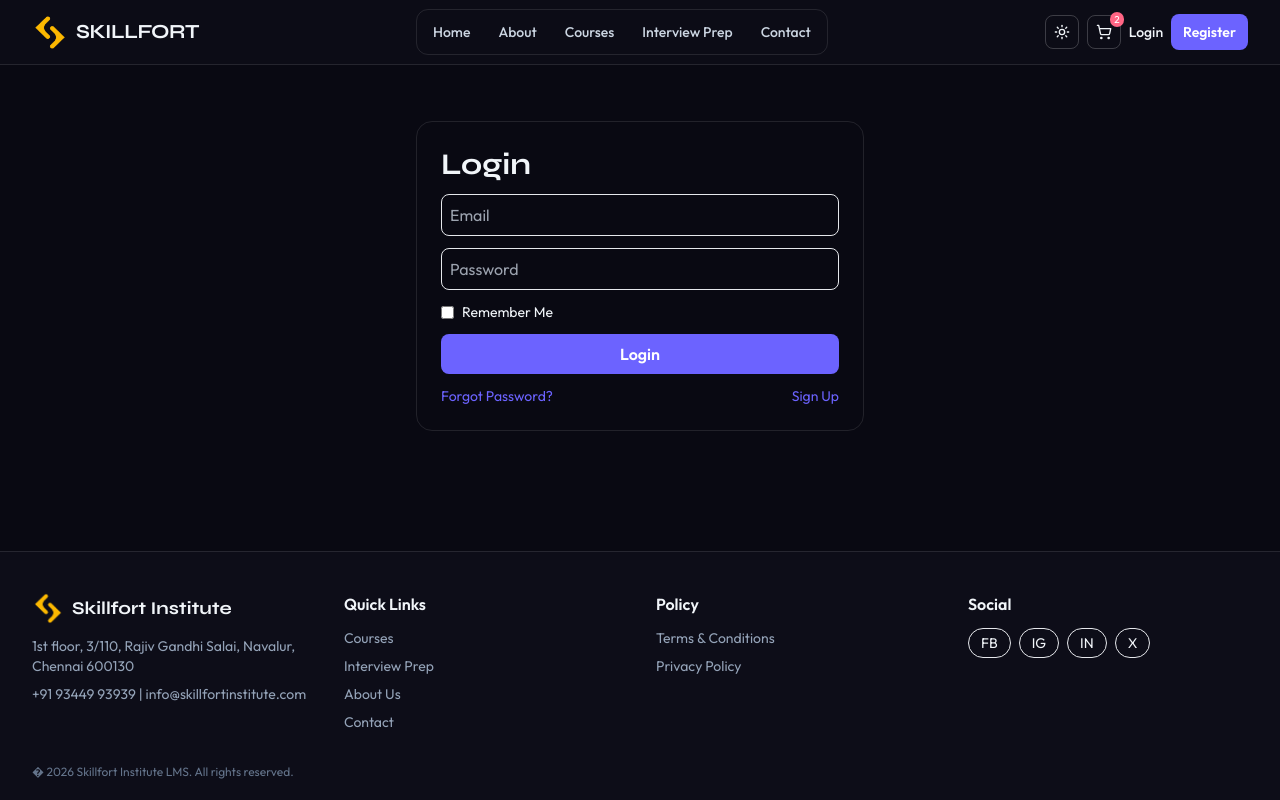
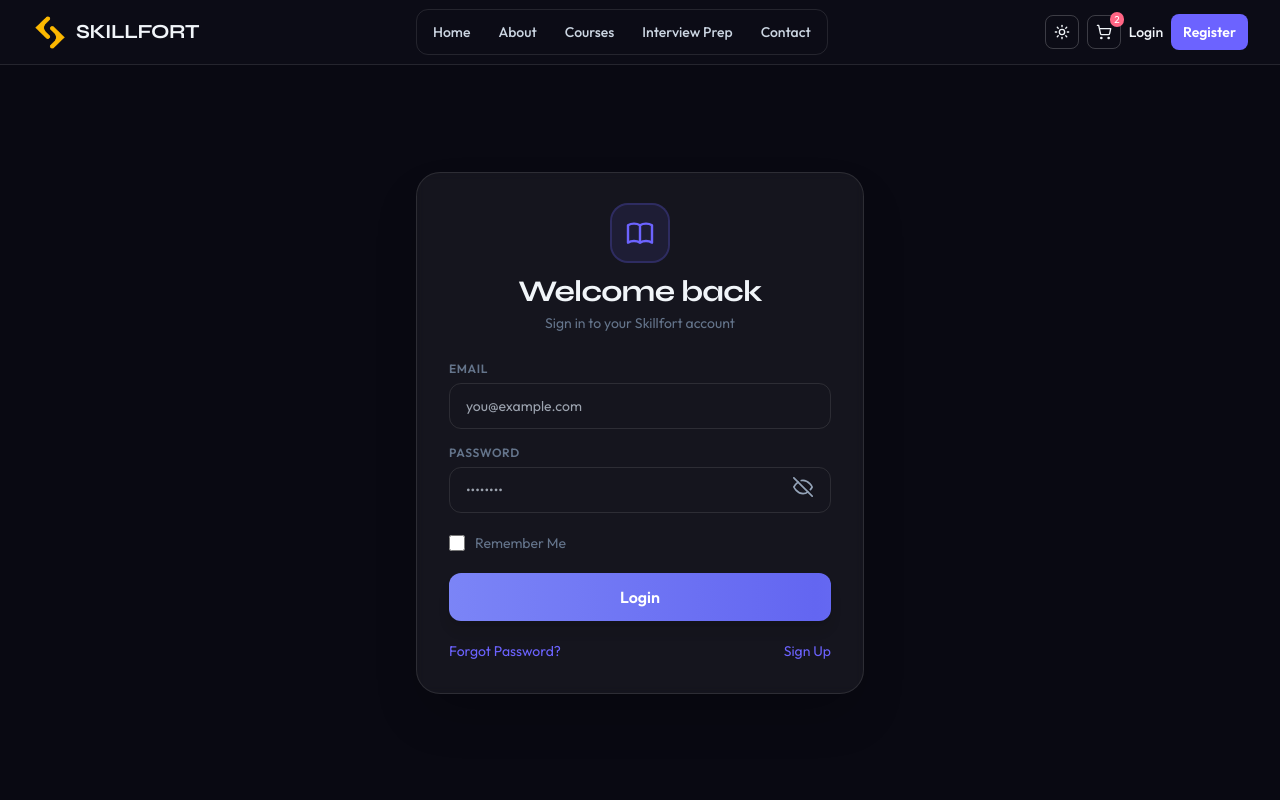
Before and after one commit to Kirubahar-Dev/skillfort-lms-frontend, a React (Vite) app: page /login in a window 1280 px wide. Shown: the top 800 px of the page. Built offline with nearby package versions, Linux system fonts and the light colour scheme; no server answers.

Commit message:
feat: creative login page with eye toggle animation, better error messages

```diff
--- a/src/pages/public/LoginPage.jsx
+++ b/src/pages/public/LoginPage.jsx
@@ -1,36 +1,190 @@
-import { useState } from "react";
+import { useState, useRef } from "react";
 import toast from "react-hot-toast";
 import { Link, useNavigate } from "react-router-dom";
 import { login as loginService } from "../../services/authService";
 import { getRoleHomePath, useAuth } from "../../context/AuthContext";
 
+function EyeIcon({ open }) {
+  return open ? (
+    <svg xmlns="http://www.w3.org/2000/svg" viewBox="0 0 24 24" fill="none" stroke="currentColor" strokeWidth="2" strokeLinecap="round" strokeLinejoin="round" className="h-5 w-5">
+      <path d="M1 12s4-8 11-8 11 8 11 8-4 8-11 8-11-8-11-8z" />
+      <circle cx="12" cy="12" r="3" />
+    </svg>
+  ) : (
+    <svg xmlns="http://www.w3.org/2000/svg" viewBox="0 0 24 24" fill="none" stroke="currentColor" strokeWidth="2" strokeLinecap="round" strokeLinejoin="round" className="h-5 w-5">
+      <path d="M17.94 17.94A10.07 10.07 0 0 1 12 20c-7 0-11-8-11-8a18.45 18.45 0 0 1 5.06-5.94" />
+      <path d="M9.9 4.24A9.12 9.12 0 0 1 12 4c7 0 11 8 11 8a18.5 18.5 0 0 1-2.16 3.19" />
+      <line x1="1" y1="1" x2="23" y2="23" />
+    </svg>
+  );
+}
+
 export default function LoginPage() {
   const [form, setForm] = useState({ email: "", password: "" });
+  const [showPw, setShowPw] = useState(false);
+  const [loading, setLoading] = useState(false);
+  const [shake, setShake] = useState(false);
+  const [eyeAnimate, setEyeAnimate] = useState(false);
   const { login } = useAuth();
   const navigate = useNavigate();
+  const pwRef = useRef(null);
+
+  const toggleEye = () => {
+    setEyeAnimate(true);
+    setShowPw((v) => !v);
+    setTimeout(() => setEyeAnimate(false), 400);
+    pwRef.current?.focus();
+  };
 
   const onSubmit = async (e) => {
     e.preventDefault();
+    setLoading(true);
     try {
       const data = await loginService(form);
       localStorage.setItem("skillfort-access-token", data.access_token);
       login(data.user);
-      toast.success("Login successful");
+      toast.success(`Welcome back, ${data.user.full_name}!`);
       navigate(getRoleHomePath(data.user.role));
-    } catch {
-      toast.error("Unable to login. Check credentials.");
+    } catch (err) {
+      const status = err?.response?.status;
+      const detail = err?.response?.data?.detail || err?.response?.data?.error;
+      if (status === 429) {
+        toast.error("Too many attempts. Please wait a minute.");
+      } else if (status === 401) {
+        toast.error("Invalid email or password.");
+      } else if (status === 403) {
+        toast.error(detail || "Account deactivated. Contact support.");
+      } else {
+        toast.error(detail || "Login failed. Please try again.");
+      }
+      setShake(true);
+      setTimeout(() => setShake(false), 600);
+    } finally {
+      setLoading(false);
     }
   };
 
   return (
-    <div className="container-wide py-14">
-      <form onSubmit={onSubmit} className="mx-auto max-w-md space-y-3 rounded-2xl border p-6 dark:border-white/10">
-        <h1 className="font-heading text-3xl font-bold">Login</h1>
-        <input type="email" required placeholder="Email" className="w-full rounded-lg border p-2 bg-transparent" value={form.email} onChange={(e) => setForm({ ...form, email: e.target.value })} />
-        <input type="password" required placeholder="Password" className="w-full rounded-lg border p-2 bg-transparent" value={form.password} onChange={(e) => setForm({ ...form, password: e.target.value })} />
-        <label className="flex items-center gap-2 text-sm"><input type="checkbox" /> Remember Me</label>
-        <button className="w-full rounded-lg bg-brand-primary py-2 font-semibold text-white">Login</button>
-        <div className="flex items-center justify-between text-sm">
+    <div className="flex min-h-[calc(100vh-64px)] items-center justify-center px-4">
+      <style>{`
+        @keyframes shake {
+          0%,100%{transform:translateX(0)}
+          15%{transform:translateX(-8px)}
+          30%{transform:translateX(8px)}
+          45%{transform:translateX(-6px)}
+          60%{transform:translateX(6px)}
+          75%{transform:translateX(-3px)}
+          90%{transform:translateX(3px)}
+        }
+        @keyframes eyeBlink {
+          0%{transform:scaleY(1)}
+          30%{transform:scaleY(0.1)}
+          60%{transform:scaleY(1.2)}
+          100%{transform:scaleY(1)}
+        }
+        @keyframes eyePulse {
+          0%{box-shadow:0 0 0 0 rgba(99,102,241,0.4)}
+          70%{box-shadow:0 0 0 8px rgba(99,102,241,0)}
+          100%{box-shadow:0 0 0 0 rgba(99,102,241,0)}
+        }
+        @keyframes floatUp {
+          from{opacity:0;transform:translateY(24px)}
+          to{opacity:1;transform:translateY(0)}
+        }
+        @keyframes shimmer {
+          0%{background-position:200% center}
+          100%{background-position:-200% center}
+        }
+        .card-float { animation: floatUp 0.5s ease both; }
+        .shake { animation: shake 0.6s ease; }
+        .eye-blink { animation: eyeBlink 0.4s ease; }
+        .eye-pulse { animation: eyePulse 0.5s ease; }
+        .btn-shimmer {
+          background-size: 200% auto;
+          background-image: linear-gradient(90deg, #6366f1 0%, #818cf8 40%, #6366f1 100%);
+          animation: shimmer 2.5s linear infinite;
+        }
+        .btn-shimmer:hover { background-image: linear-gradient(90deg, #4f46e5 0%, #6366f1 100%); animation: none; }
+      `}</style>
+
+      <form
+        onSubmit={onSubmit}
+        className={`card-float w-full max-w-md rounded-3xl border bg-white/5 p-8 shadow-2xl backdrop-blur-sm dark:border-white/10 ${shake ? "shake" : ""}`}
+      >
+        {/* Brand mark */}
+        <div className="mb-7 text-center">
+          <div className="mx-auto mb-3 flex h-14 w-14 items-center justify-center rounded-2xl bg-brand-primary/10 ring-2 ring-brand-primary/30">
+            <svg className="h-8 w-8 text-brand-primary" fill="none" viewBox="0 0 24 24" stroke="currentColor" strokeWidth="1.8">
+              <path strokeLinecap="round" strokeLinejoin="round" d="M12 6.253v13m0-13C10.832 5.477 9.246 5 7.5 5S4.168 5.477 3 6.253v13C4.168 18.477 5.754 18 7.5 18s3.332.477 4.5 1.253m0-13C13.168 5.477 14.754 5 16.5 5c1.747 0 3.332.477 4.5 1.253v13C19.832 18.477 18.247 18 16.5 18c-1.746 0-3.332.477-4.5 1.253" />
+            </svg>
+          </div>
+          <h1 className="font-heading text-3xl font-bold tracking-tight">Welcome back</h1>
+          <p className="mt-1 text-sm text-slate-500">Sign in to your Skillfort account</p>
+        </div>
+
+        {/* Email */}
+        <div className="mb-4">
+          <label className="mb-1.5 block text-xs font-semibold uppercase tracking-wider text-slate-500">Email</label>
+          <input
+            type="email"
+            required
+            placeholder="you@example.com"
+            className="w-full rounded-xl border border-slate-200 bg-transparent px-4 py-3 text-sm outline-none transition focus:border-brand-primary focus:ring-2 focus:ring-brand-primary/20 dark:border-white/10"
+            value={form.email}
+            onChange={(e) => setForm({ ...form, email: e.target.value })}
+          />
+        </div>
+
+        {/* Password with eye toggle */}
+        <div className="mb-5">
+          <label className="mb-1.5 block text-xs font-semibold uppercase tracking-wider text-slate-500">Password</label>
+          <div className="relative">
+            <input
+              ref={pwRef}
+              type={showPw ? "text" : "password"}
+              required
+              placeholder="••••••••"
+              className="w-full rounded-xl border border-slate-200 bg-transparent px-4 py-3 pr-12 text-sm outline-none transition focus:border-brand-primary focus:ring-2 focus:ring-brand-primary/20 dark:border-white/10"
+              value={form.password}
+              onChange={(e) => setForm({ ...form, password: e.target.value })}
+            />
+            <button
+              type="button"
+              onClick={toggleEye}
+              className={`absolute right-3 top-1/2 -translate-y-1/2 rounded-lg p-1.5 text-slate-400 transition hover:text-brand-primary ${eyeAnimate ? "eye-pulse" : ""}`}
+              aria-label={showPw ? "Hide password" : "Show password"}
+            >
+              <span className={eyeAnimate ? "eye-blink inline-block" : "inline-block"}>
+                <EyeIcon open={showPw} />
+              </span>
+            </button>
+          </div>
+        </div>
+
+        {/* Remember me */}
+        <label className="mb-5 flex items-center gap-2.5 text-sm text-slate-500 select-none cursor-pointer">
+          <input type="checkbox" className="h-4 w-4 rounded border-slate-300 accent-brand-primary" />
+          Remember Me
+        </label>
+
+        {/* Submit */}
+        <button
+          type="submit"
+          disabled={loading}
+          className="btn-shimmer relative w-full overflow-hidden rounded-xl py-3 font-semibold text-white shadow-lg transition disabled:opacity-60"
+        >
+          {loading ? (
+            <span className="flex items-center justify-center gap-2">
+              <svg className="h-4 w-4 animate-spin" viewBox="0 0 24 24" fill="none">
+                <circle className="opacity-25" cx="12" cy="12" r="10" stroke="white" strokeWidth="4" />
+                <path className="opacity-75" fill="white" d="M4 12a8 8 0 018-8v4a4 4 0 00-4 4H4z" />
+              </svg>
+              Signing in...
+            </span>
+          ) : "Login"}
+        </button>
+
+        <div className="mt-5 flex items-center justify-between text-sm">
           <Link className="text-brand-primary hover:underline" to="/forgot-password">Forgot Password?</Link>
           <Link className="text-brand-primary hover:underline" to="/register">Sign Up</Link>
         </div>
```
